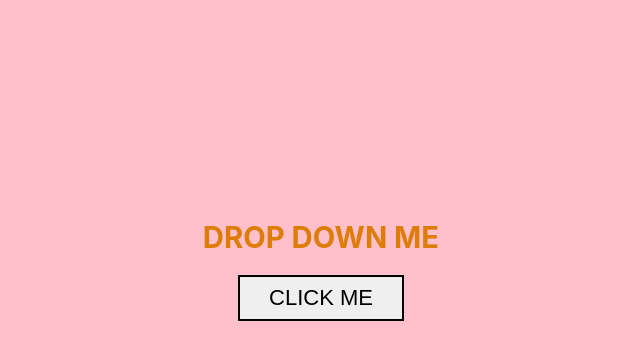
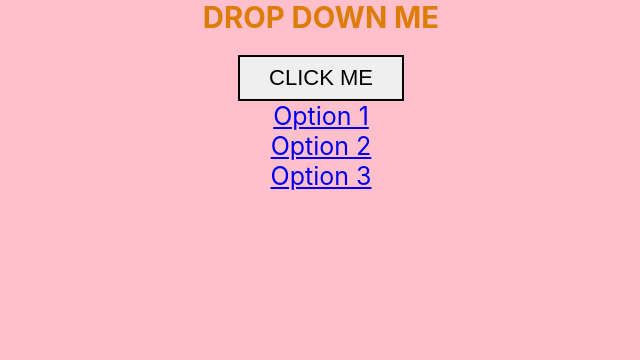
Before and after one commit to rahulgupta121/increment-useeffect, a React (Create React App) app: page / in a window 1280 px wide. Shown: the top 360 px of the page, without its empty margins (319-959 px from the left). Built offline with nearby package versions, Linux system fonts and the light colour scheme.

Commit message:
commit for update

```diff
--- a/src/App.css
+++ b/src/App.css
@@ -19,7 +19,7 @@
   flex-direction: column;
   text-align: center;
   justify-content: flex-start;
-  padding: 220px 0px;
+  /* padding: 220px 0px; */
 }
 .btn-clickMe {
   border-radius: black;
@@ -32,3 +32,7 @@
   margin: 0px 0px 20px 0px;
   text-transform: uppercase;
 }
+#myDropdown{
+  list-style: none;
+  display: grid;
+}
--- a/src/components/DropDownMenu.js
+++ b/src/components/DropDownMenu.js
@@ -2,8 +2,31 @@ import React from 'react'
 
 const DropDownMenu = () => {
     const ClickMe =()=>{
-        alert("i am clicked")
+        var click = document.getElementById("myDropdown");
+         if (click.style.display === 'none'){
+             click.style.display = 'grid';
+         } else{
+            click.style.display = 'none';
+         }
     }
+
+    // const ClickMe2 =()=>{
+    //     var click = document.getElementById("myDropdown2");
+    //      if (click.style.display === 'none'){
+    //          click.style.display = 'grid';
+    //      } else{
+    //         click.style.display = 'none';
+    //      }
+    // }
+
+    // const ClickMe3 =()=>{
+    //     var click = document.getElementById("myDropdown3");
+    //      if (click.style.display === 'none'){
+    //          click.style.display = 'grid';
+    //      } else{
+    //         click.style.display = 'none';
+    //      }
+    // }
     return (
         <>
         <div className='backGround '>
@@ -14,6 +37,33 @@ const DropDownMenu = () => {
             </div>
         </div>
 
+        <ul id="myDropdown" class="dropdown-content">
+            <li className='myDropdown-li'> <a href="#option1">Option 1</a></li>
+            <li className='myDropdown-li'><a href="#option2">Option 2</a> </li>
+            <li className='myDropdown-li'><a href="#option3">Option 3</a> </li>
+        </ul>
+        {/*
+        <div className='btn-clickMe-div'>
+                <button onClick={ClickMe2} className='btn-clickMe'>CLICK ME</button>
+            </div>
+
+
+        <div id="myDropdown3" class="dropdown-content">
+            <a href="#option1">Option 1</a>
+            <a href="#option2">Option 2</a>
+            <a href="#option3">Option 3</a>
+        </div>
+
+        <div className='btn-clickMe-div'>
+                <button onClick={ClickMe3} className='btn-clickMe'>CLICK ME</button>
+            </div>
+
+
+        <div id="myDropdown" class="dropdown-content">
+            <a href="#option1">Option 1</a>
+            <a href="#option2">Option 2</a>
+            <a href="#option3">Option 3</a>
+        </div> */}
         </div>
         </>
     )
```
